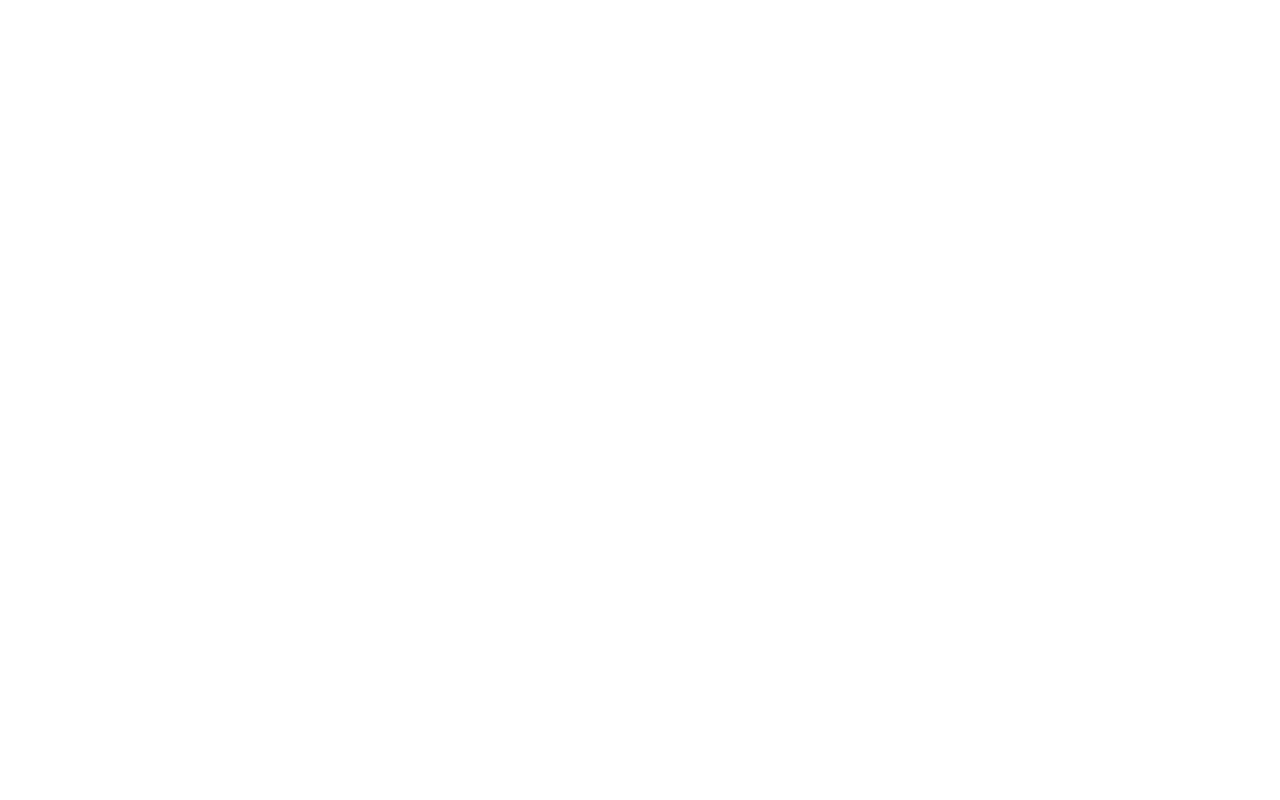
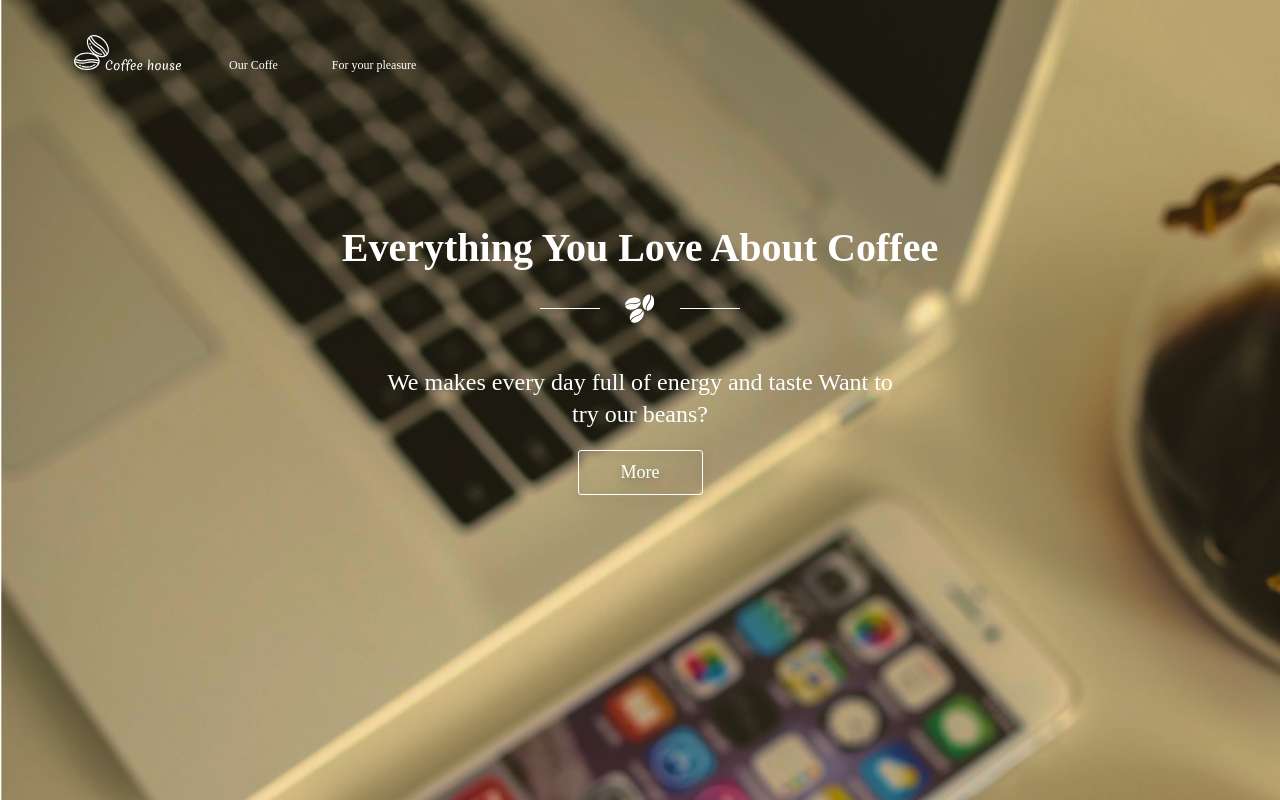
Before and after one commit to m1ghty07/coffe-shop-dev, a website: page #src/index.html in a window 1280 px wide. Drawn offline with nearby package versions, Linux system fonts and the light colour scheme; files that its build step writes are made by us from their sources; a web font is replaced by a local one.

Commit message:
main screen desktop

```diff
--- a/#src/index.html
+++ b/#src/index.html
@@ -10,7 +10,37 @@
 </head>
 <body>
     <header class="header">
-
+      <div class="header__bg">
+        <div class="container">
+          <div class="header__inner">
+            <div class="header__logo">
+              <img src="images/logo.svg" alt="">
+            </div>
+            <nav class="menu">
+              <ul class="menu__list">
+                <li class="menu__item">
+                  <a href="" class="menu__link">Our Coffe</a>
+                </li>
+                <li class="menu__item">
+                  <a href="" class="menu__link">For your pleasure</a>
+                </li>
+              </ul>
+            </nav>
+          </div>
+          <div class="header__main">
+            <h2>Everything You Love About Coffee</h2>
+            <div class="header__beans">
+              <img src="images/beans-logo.svg" alt="">
+            </div>
+            <div class="header__text">
+              <p>
+                We makes every day full of energy and taste Want to try our beans?
+              </p>
+            </div>
+            <button class="header__btn no-btn">More</button>
+          </div>
+        </div>
+      </div>
     </header>
     <script src="js/script.min.js"></script>
 </body>
--- a/#src/scss/components/main.scss
+++ b/#src/scss/components/main.scss
@@ -1,14 +1,88 @@
-.fullpage {
-  position: relative;
-  width: 100%;
-  height: 100vh;
-  img {
-    position: absolute;
-    top: 0;
-    left: 0;
-    right: 0;
-    bottom: 0;
-    width: 100%;
+.header {
+  &__bg {
+    background-image: url(../../images/bg.jpg);
+    background-size: cover;
     height: 100vh;
   }
+
+  &__inner {
+    padding: 30px 0;
+    display: flex;
+    align-items: center;
+    margin-bottom: 110px;
+
+
+    .menu {
+      margin-top: 15px;
+      margin-left: 40px;
+
+      &__list {
+        display: flex;
+      }
+
+      &__item {
+        color: #fff;
+        background-color: transparent;
+        border-radius: 25px;
+        padding: 7px;
+        cursor: pointer;
+        transition: all .2s ease;
+
+        &:not(:last-child) {
+          margin-right: 40px;
+        }
+
+        &:hover {
+          background-color: rgb(255, 255, 255);
+          border-radius: 25px;
+          color: black;
+          padding: 7px;
+        }
+      }
+
+      &__link {
+        font-size: 12px;
+        color: inherit;
+      }
+    }
+  }
+
+  &__main {
+    text-align: center;
+    & h2 {
+      font-weight: bold;
+      font-size: 40px;
+      margin-bottom: 20px;
+    }
+  }
+
+  &__beans {
+    margin-bottom: 35px;
+
+    & img {
+      margin: 0 auto;
+    }
+  }
+
+  &__text {
+    & p {
+      margin: 0 auto;
+      font-size: 24px;
+      max-width: 530px;
+    }
+  }
+  &__btn {
+    background-color: transparent;
+    color: white;
+    padding: 10px 42px;
+    margin-top: 20px;
+    border: 1px solid #FFFFFF;
+    box-sizing: border-box;
+    filter: drop-shadow(0px 4px 4px rgba(0, 0, 0, 0.25));
+    border-radius: 3px;
+    transition: background-color .3s ease;
+    &:hover {
+      background-color: rgba(255, 255, 255, 0.404);
+    }
+  }
 }
--- a/#src/scss/global.scss
+++ b/#src/scss/global.scss
@@ -53,7 +53,7 @@ select {
 }
 
 body {
-  color: #000;
+  color: #fff;
   font-family: "Merienda";
   background-color: #fff;
   font-size: 18px;
```
Also changed, not shown: coffe-shop-dev/index.html (deleted, +0 -1 lines), coffe-shop-dev/js/script.js (deleted, +0 -22 lines), coffe-shop-dev/css/style.css (deleted), coffe-shop-dev/css/style.min.css (deleted), coffe-shop-dev/fonts/Merienda-Bold.woff (deleted), coffe-shop-dev/fonts/Merienda-Bold.woff2 (deleted), coffe-shop-dev/fonts/Merienda-Regular.woff (deleted), coffe-shop-dev/fonts/Merienda-Regular.woff2 (deleted), coffe-shop-dev/fonts/Roboto-Bold.woff (deleted), coffe-shop-dev/fonts/Roboto-Bold.woff2 (deleted), coffe-shop-dev/fonts/Roboto-Medium.woff (deleted), coffe-shop-dev/fonts/Roboto-Medium.woff2 (deleted), coffe-shop-dev/fonts/Roboto-Regular.woff (deleted), coffe-shop-dev/fonts/Roboto-Regular.woff2 (deleted), 5 more files.
